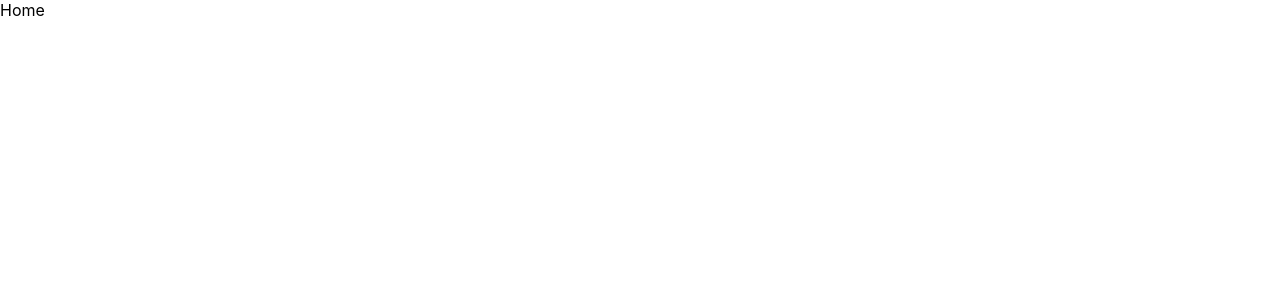
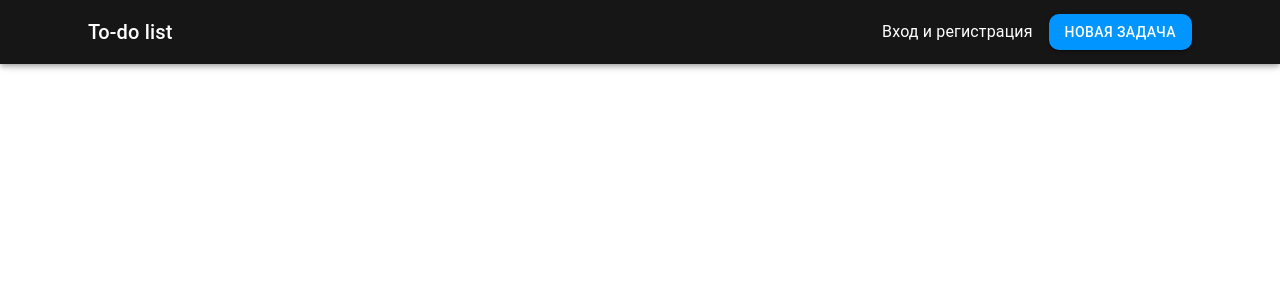
Before and after one commit to liwiggwp/esoft-todo-list, a React (Create React App) app in the folder frontend/: page / in a window 1280 px wide. Shown: the top 300 px of the page. Built offline with nearby package versions, Linux system fonts and the light colour scheme.

Commit message:
add header

```diff
--- /dev/null
+++ b/frontend/src/Components/header/Header.js
@@ -0,0 +1,39 @@
+import * as React from "react";
+import AppBar from "@mui/material/AppBar";
+import Box from "@mui/material/Box";
+import Toolbar from "@mui/material/Toolbar";
+import Typography from "@mui/material/Typography";
+import { Button, Container } from "@mui/material";
+
+export default function Header() {
+  return (
+    <Box sx={{ flexGrow: 1 }}>
+      <AppBar position="fixed" sx={{ backgroundColor: "#161616" }}>
+        <Container maxWidth="lg">
+          <Toolbar sx={{ display: "flex", justifyContent: "space-between" }}>
+            <Box>
+              <Typography variant="h6">To-do list</Typography>
+            </Box>
+            <Box sx={{ display: "flex", alignItems: "center", gap: 2 }}>
+              <Typography
+                color="white"
+                sx={{ textDecoration: "none", cursor: "pointer" }}
+              >
+                Вход и регистрация
+              </Typography>
+              <Button
+                variant="contained"
+                sx={{
+                  backgroundColor: "#0095FF",
+                  borderRadius: "10px",
+                }}
+              >
+                Новая задача
+              </Button>
+            </Box>
+          </Toolbar>
+        </Container>
+      </AppBar>
+    </Box>
+  );
+}
--- a/frontend/src/Pages/Home.js
+++ b/frontend/src/Pages/Home.js
@@ -1,7 +1,11 @@
-import React from 'react'
+import React from "react";
+import Header from "../Components/header/Header";
 
 export default function Home() {
   return (
-    <div>Home</div>
-  )
+    <>
+      <Header />
+      <div>Home</div>
+    </>
+  );
 }
```
